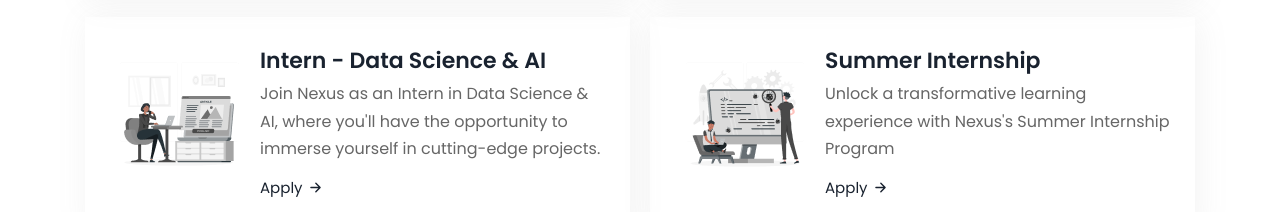
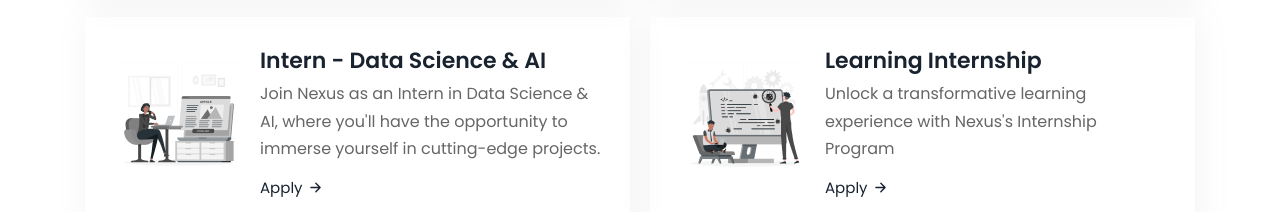
Before and after one commit to naveen4555/Company, a plain HTML site: page index.html in a window 1280 px wide. Shown: the part 1953-2165 px from the top of the page. Drawn offline with nearby package versions, Linux system fonts and the light colour scheme; a web font is replaced by a local one.

Commit message:
Update index.html

```diff
--- a/index.html
+++ b/index.html
@@ -309,10 +309,10 @@
 
                 <div class="card-content">
 
-                  <h3 class="h3 card-title">Summer Internship</h3>
+                  <h3 class="h3 card-title">Learning Internship</h3>
 
                   <p class="card-text">
-                    Unlock a transformative learning experience with Nexus's Summer Internship Program
+                    Unlock a transformative learning experience with Nexus's Internship Program
                   </p>
 
                   <a href="https://forms.gle/ccegvWKbd1q8gpLQ7" class="btn-link" target="_blank">
```
